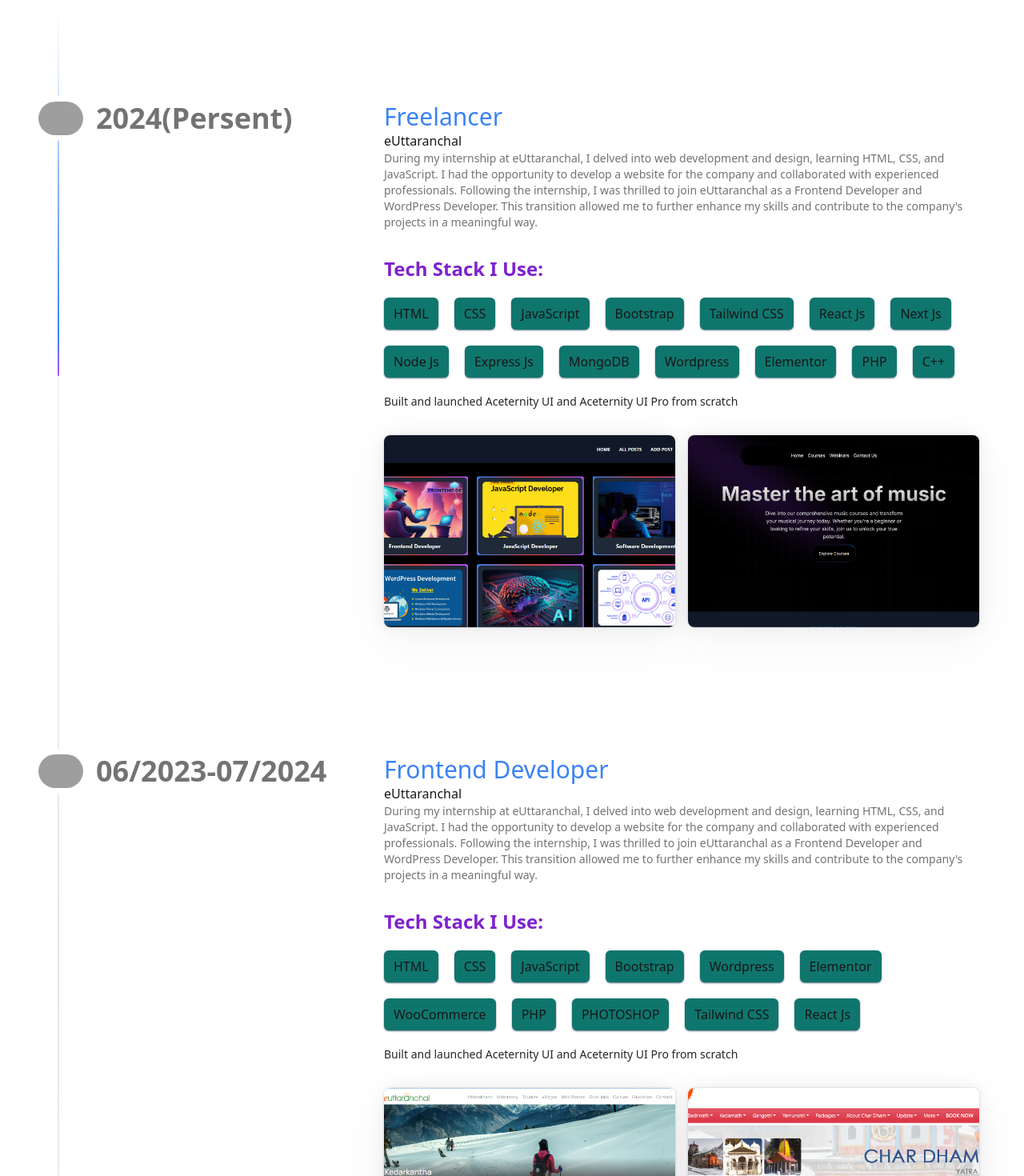
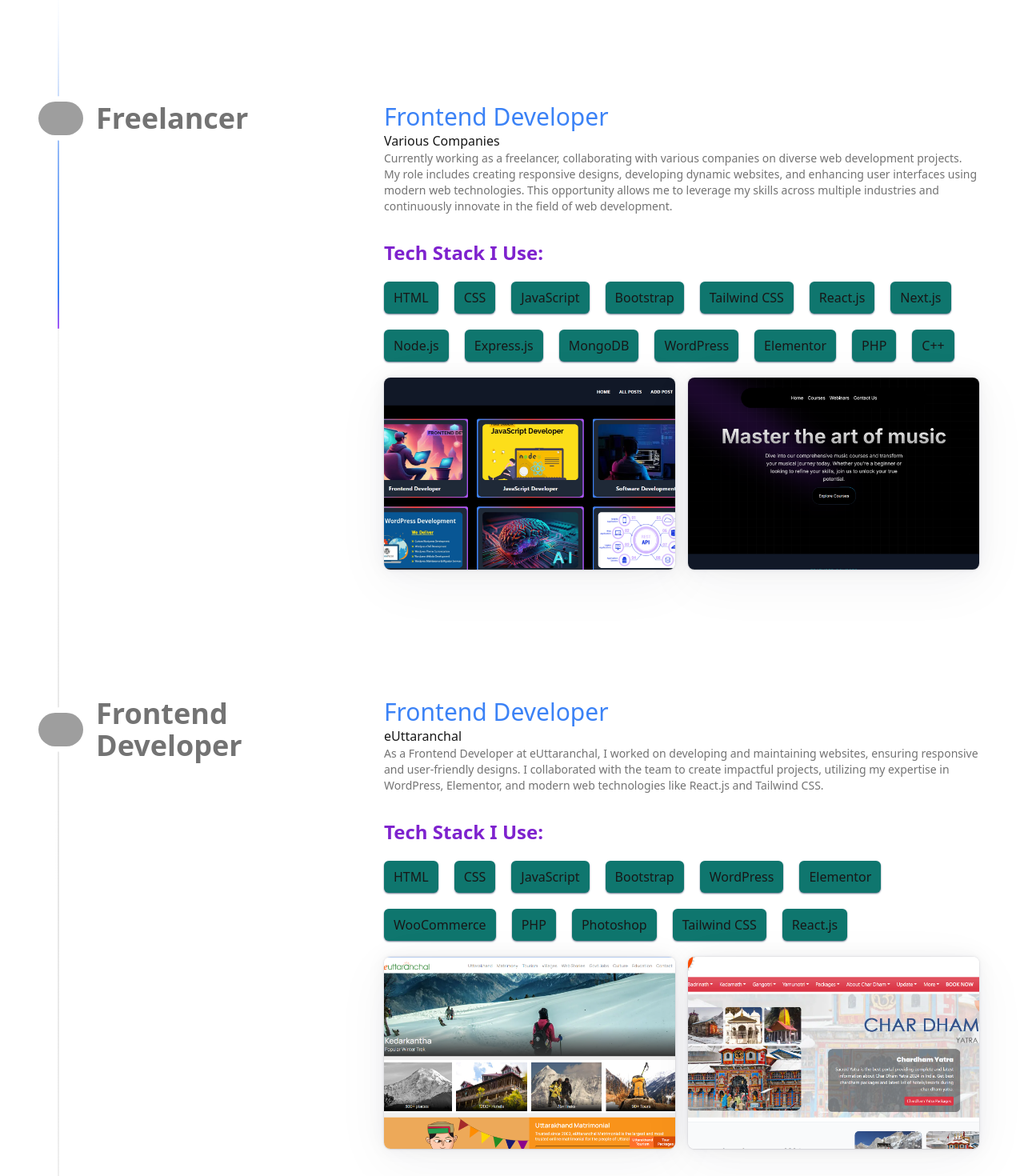
Before and after one commit to code-with-divyanshu/developer_divyanshu, a Next.js app: page / in a window 1280 px wide. Shown: the part 1400-2870 px from the top of the page at 80% size. Built offline with nearby package versions, Linux system fonts and the light colour scheme; grey boxes are pictures that could not be loaded.

Commit message:
Update Experience Section Data and Component

```diff
--- a/components/Experience.tsx
+++ b/components/Experience.tsx
@@ -6,31 +6,29 @@ export function Experience() {
   const data = [
     {
       img: "https://res.cloudinary.com/codenode/image/upload/v1729695943/divyanshu_brerhn.jpg",
-      title: "2024(Persent)",
-      role: "Freelancer",
-      company: "eUttaranchal",
-      desc: "During my internship at eUttaranchal, I delved into web development and design, learning HTML, CSS, and JavaScript. I had the opportunity to develop a website for the company and collaborated with experienced professionals. Following the internship, I was thrilled to join eUttaranchal as a Frontend Developer and WordPress Developer. This transition allowed me to further enhance my skills and contribute to the company's projects in a meaningful way.",
+      title: "Freelancer",
+      role: "Frontend Developer",
+      company: "Various Companies",
+      date: "Aug 2024 - Present",
+      desc: "Currently working as a freelancer, collaborating with various companies on diverse web development projects. My role includes creating responsive designs, developing dynamic websites, and enhancing user interfaces using modern web technologies. This opportunity allows me to leverage my skills across multiple industries and continuously innovate in the field of web development.",
       skills: [
         "HTML",
         "CSS",
         "JavaScript",
         "Bootstrap",
         "Tailwind CSS",
-        "React Js",
-        "Next Js",
-        "Node Js",
-        "Express Js",
+        "React.js",
+        "Next.js",
+        "Node.js",
+        "Express.js",
         "MongoDB",
-        "Wordpress",
+        "WordPress",
         "Elementor",
         "PHP",
         "C++",
       ],
       content: (
         <div>
-          <p className="text-neutral-800 dark:text-neutral-200 text-xs md:text-sm font-normal mb-8">
-            Built and launched Aceternity UI and Aceternity UI Pro from scratch
-          </p>
           <div className="grid grid-cols-2 gap-4">
             <Image
               src="/mega_blog.png"
@@ -40,8 +38,8 @@ export function Experience() {
               className="rounded-lg object-cover h-20 md:h-44 lg:h-60 w-full shadow-[0_0_24px_rgba(34,_42,_53,_0.06),_0_1px_1px_rgba(0,_0,_0,_0.05),_0_0_0_1px_rgba(34,_42,_53,_0.04),_0_0_4px_rgba(34,_42,_53,_0.08),_0_16px_68px_rgba(47,_48,_55,_0.05),_0_1px_0_rgba(255,_255,_255,_0.1)_inset]"
             />
             <Image
-              src="/music_acedmy.png"
-              alt="Music Accedmy"
+              src="/music_academy.png"
+              alt="Music Academy"
               width={500}
               height={500}
               className="rounded-lg object-cover h-20 md:h-44 lg:h-60 w-full shadow-[0_0_24px_rgba(34,_42,_53,_0.06),_0_1px_1px_rgba(0,_0,_0,_0.05),_0_0_0_1px_rgba(34,_42,_53,_0.04),_0_0_4px_rgba(34,_42,_53,_0.08),_0_16px_68px_rgba(47,_48,_55,_0.05),_0_1px_0_rgba(255,_255,_255,_0.1)_inset]"
@@ -52,29 +50,26 @@ export function Experience() {
     },
     {
       img: "https://res.cloudinary.com/codenode/image/upload/v1729695819/eUttaranchal_bu58xc.jpg",
-      title: "06/2023-07/2024",
+      title: "Frontend Developer",
       role: "Frontend Developer",
       company: "eUttaranchal",
-      date: "Aug 2023 - Oct 2023",
-      desc: "During my internship at eUttaranchal, I delved into web development and design, learning HTML, CSS, and JavaScript. I had the opportunity to develop a website for the company and collaborated with experienced professionals. Following the internship, I was thrilled to join eUttaranchal as a Frontend Developer and WordPress Developer. This transition allowed me to further enhance my skills and contribute to the company's projects in a meaningful way.",
+      date: "Aug 2023 - Jul 2024",
+      desc: "As a Frontend Developer at eUttaranchal, I worked on developing and maintaining websites, ensuring responsive and user-friendly designs. I collaborated with the team to create impactful projects, utilizing my expertise in WordPress, Elementor, and modern web technologies like React.js and Tailwind CSS.",
       skills: [
         "HTML",
         "CSS",
         "JavaScript",
         "Bootstrap",
-        "Wordpress",
+        "WordPress",
         "Elementor",
         "WooCommerce",
         "PHP",
-        "PHOTOSHOP",
+        "Photoshop",
         "Tailwind CSS",
-        "React Js",
+        "React.js",
       ],
       content: (
         <div>
-          <p className="text-neutral-800 dark:text-neutral-200 text-xs md:text-sm font-normal mb-8">
-            Built and launched Aceternity UI and Aceternity UI Pro from scratch
-          </p>
           <div className="grid grid-cols-2 gap-4">
             <Image
               src="/euttaranchal.png"
@@ -85,7 +80,7 @@ export function Experience() {
             />
             <Image
               src="/scared_yatra.png"
-              alt="Scared Yatra"
+              alt="Sacred Yatra"
               width={500}
               height={500}
               className="rounded-lg object-cover h-20 md:h-44 lg:h-60 w-full shadow-[0_0_24px_rgba(34,_42,_53,_0.06),_0_1px_1px_rgba(0,_0,_0,_0.05),_0_0_0_1px_rgba(34,_42,_53,_0.04),_0_0_4px_rgba(34,_42,_53,_0.08),_0_16px_68px_rgba(47,_48,_55,_0.05),_0_1px_0_rgba(255,_255,_255,_0.1)_inset]"
@@ -96,36 +91,33 @@ export function Experience() {
     },
     {
       img: "https://res.cloudinary.com/codenode/image/upload/v1729695819/eUttaranchal_bu58xc.jpg",
-      title: "12/2024-06/2023",
+      title: "Frontend Developer Intern",
       role: "Frontend Developer Intern",
       company: "eUttaranchal",
-      date: "Aug 2023 - Oct 2023",
-      desc: "During my internship at eUttaranchal, I delved into web development and design, learning HTML, CSS, and JavaScript. I had the opportunity to develop a website for the company and collaborated with experienced professionals. Following the internship, I was thrilled to join eUttaranchal as a Frontend Developer and WordPress Developer. This transition allowed me to further enhance my skills and contribute to the company's projects in a meaningful way.",
+      date: "Jun 2023 - Aug 2023",
+      desc: "During my internship at eUttaranchal, I delved into web development and design, learning HTML, CSS, and JavaScript. I had the opportunity to develop a website for the company and collaborated with experienced professionals. This role was instrumental in shaping my career as a web developer.",
       skills: [
         "HTML",
         "CSS",
         "JavaScript",
         "Bootstrap",
-        "Wordpress",
+        "WordPress",
         "Elementor",
         "PHP",
       ],
       content: (
         <div>
-          <p className="text-neutral-800 dark:text-neutral-200 text-xs md:text-sm font-normal mb-8">
-            Built and launched Aceternity UI and Aceternity UI Pro from scratch
-          </p>
           <div className="grid grid-cols-2 gap-4">
             <Image
               src="/weather.jpg"
-              alt="startup template"
+              alt="Startup Template"
               width={500}
               height={500}
               className="rounded-lg object-cover h-20 md:h-44 lg:h-60 w-full shadow-[0_0_24px_rgba(34,_42,_53,_0.06),_0_1px_1px_rgba(0,_0,_0,_0.05),_0_0_0_1px_rgba(34,_42,_53,_0.04),_0_0_4px_rgba(34,_42,_53,_0.08),_0_16px_68px_rgba(47,_48,_55,_0.05),_0_1px_0_rgba(255,_255,_255,_0.1)_inset]"
             />
             <Image
               src="/bank.png"
-              alt="startup template"
+              alt="Startup Template"
               width={500}
               height={500}
               className="rounded-lg object-cover h-20 md:h-44 lg:h-60 w-full shadow-[0_0_24px_rgba(34,_42,_53,_0.06),_0_1px_1px_rgba(0,_0,_0,_0.05),_0_0_0_1px_rgba(34,_42,_53,_0.04),_0_0_4px_rgba(34,_42,_53,_0.08),_0_16px_68px_rgba(47,_48,_55,_0.05),_0_1px_0_rgba(255,_255,_255,_0.1)_inset]"
```
Also changed, not shown: public/music_academy.png (renamed from public/music_acedmy.png).
